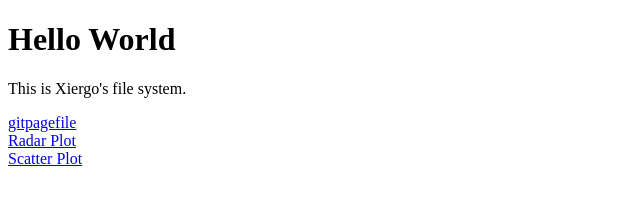
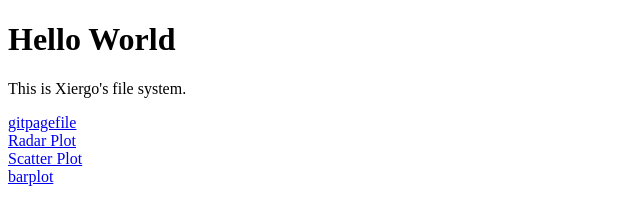
Before and after one commit to xiergo/xiergo.github.io, a plain HTML site: page index.html in a window 1280 px wide. Shown: the full height of the page, 0-640 px from the left. Drawn offline with Linux system fonts and the light colour scheme.

Commit message:
'change1'

```diff
--- a/index.html
+++ b/index.html
@@ -10,5 +10,6 @@
 	<a href="localexplorer:D:\Users\xiergo\Documents\GitHub\xiergo.github.io">gitpagefile</a><br>
 	<a href="localexplorer:D:\Users\xiergo\Desktop\project results\radar plot">Radar Plot</a><br>
 	<a href="localexplorer:D:\Users\xiergo\Desktop\project results\scatterplot">Scatter Plot</a><br>
+	<a href="localexplorer:D:\Users\xiergo\Desktop\project results\barplot_tcga">barplot</a><br>
 </body>
 </html>
```
Also changed, not shown: directory.txt, 1 other file.
